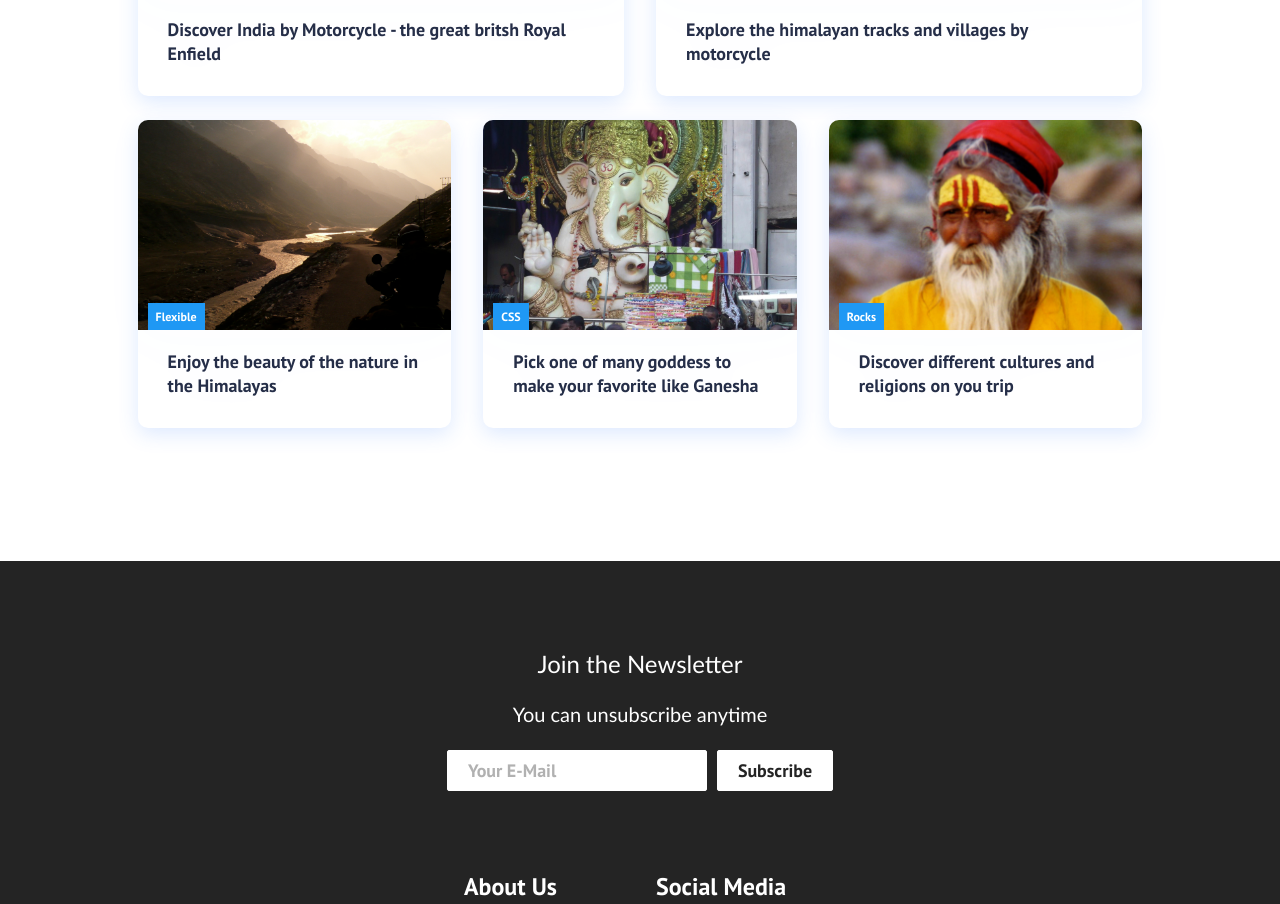
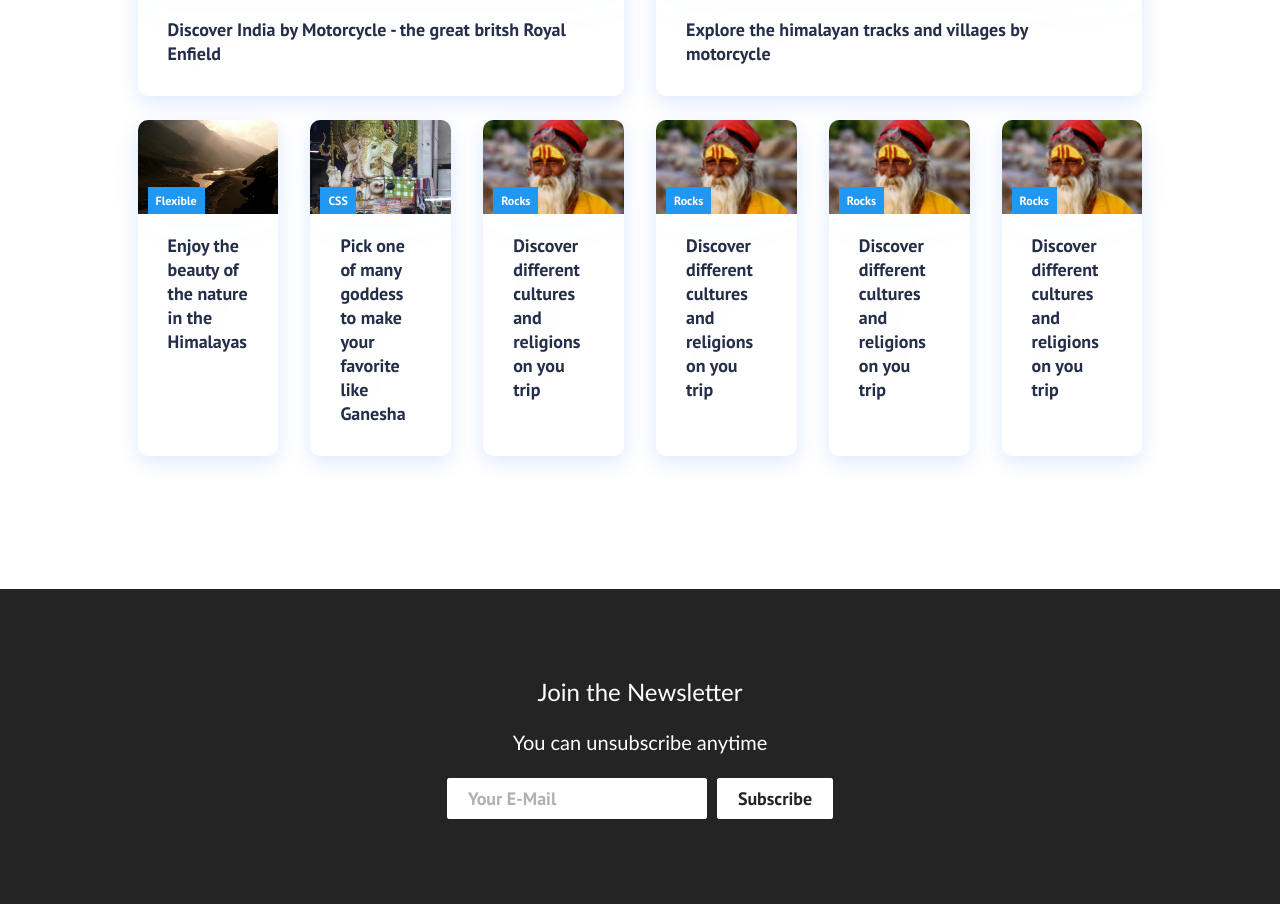
Before and after one commit to ludolfaugust/react-website-bckpckn, a React (Create React App) app: page / in a window 1280 px wide. Shown: the part 1364-2268 px from the top of the page. Built offline with nearby package versions, Linux system fonts and the light colour scheme.

Commit message:
add Changes

```diff
--- a/src/components/Cards.js
+++ b/src/components/Cards.js
@@ -41,6 +41,24 @@ function Cards() {
               label="Rocks"
               path="/"
             />
+            <CardItems
+              src="./images/img-6.jpg"
+              text="Discover different cultures and religions on you trip"
+              label="Rocks"
+              path="/"
+            />
+            <CardItems
+              src="./images/img-6.jpg"
+              text="Discover different cultures and religions on you trip"
+              label="Rocks"
+              path="/"
+            />
+            <CardItems
+              src="./images/img-6.jpg"
+              text="Discover different cultures and religions on you trip"
+              label="Rocks"
+              path="/"
+            />
           </ul>
         </div>
       </div>
```
